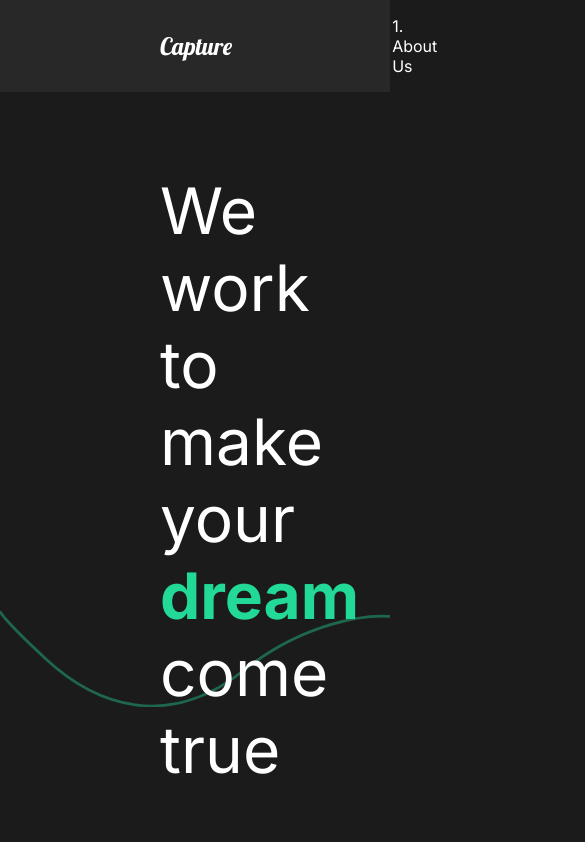
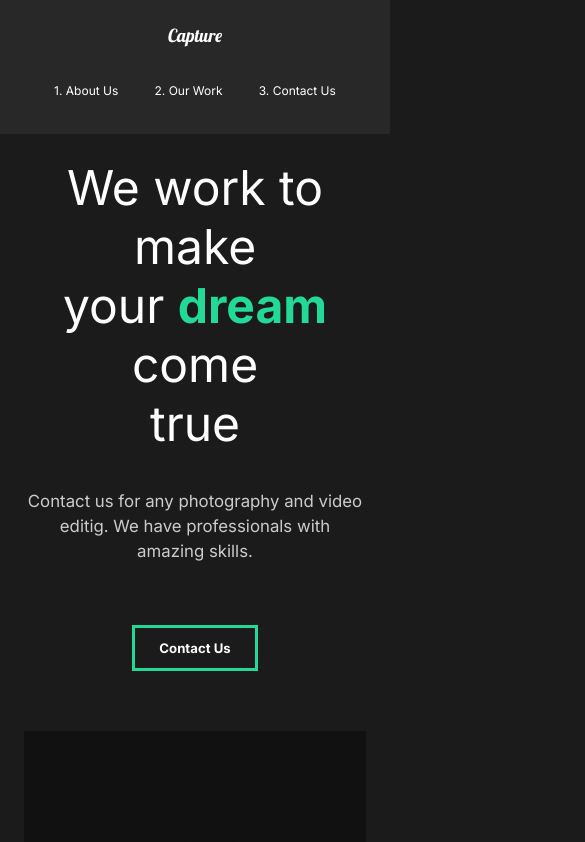
Before and after one commit to ErwinWoz/potrfolio-site, a React (Create React App) app: page / in a window 390 px wide. Shown: the top 842 px of the page, 585 px wide, since content can reach past the window. Built offline with nearby package versions, Linux system fonts and the light colour scheme.

Commit message:
Mobile friendly styling

```diff
--- a/src/components/GlobalStyle.js
+++ b/src/components/GlobalStyle.js
@@ -5,6 +5,12 @@
         margin: 0;
         padding: 0;
         box-sizing: border-box;
+    }
+
+    html {
+        @media (max-width: 1700px) {
+            font-size: 75%;
+        }
     }
 
     body {
--- a/src/components/Nav.js
+++ b/src/components/Nav.js
@@ -51,6 +51,22 @@
         padding-left: 10rem;
         position: relative;
     }
+    @media (max-width: 1300px) {
+        flex-direction: column;
+        padding: 1rem;
+        #logo {
+            display: inline-block;
+            margin: 1rem;
+        }
+        ul {
+            padding: 2rem;
+            justify-content: space-around;
+            width: 100%;
+            li {
+                padding: 0;
+            }
+        }
+    }
 `;
 
 export default Nav;
--- a/src/components/ServicesSection.js
+++ b/src/components/ServicesSection.js
@@ -74,6 +74,9 @@
 const Cards = styled.div`
     display: flex;
     flex-wrap: wrap;
+    @media (max-width: 1300px) {
+        justify-content: center;
+    }
 `;
 
 const Card = styled.div`
--- a/src/components/useScroll.js
+++ b/src/components/useScroll.js
@@ -3,7 +3,7 @@
 
 export const useScroll = () => {
     const controls = useAnimation();
-    const [element, view] = useInView({ threshold: 0.5 });
+    const [element, view] = useInView({ threshold: 0.2 });
     view ? controls.start('show') : controls.start('hidden');
     return [element, controls];
 };
--- a/src/pages/ContactUs.js
+++ b/src/pages/ContactUs.js
@@ -50,11 +50,18 @@
     padding: 5rem 10rem;
     color: #353535;
     min-height: 90vh;
+    @media (max-width: 1300px) {
+        padding: 2rem;
+        font-size: 1rem;
+    }
 `;
 
 const TitleStyle = styled.div`
     margin-bottom: 4rem;
     color: black;
+    @media (max-width: 1300px) {
+        margin-top: 5rem;
+    }
 `;
 
 const Hide = styled.div`
--- a/src/pages/MovieDetail.js
+++ b/src/pages/MovieDetail.js
@@ -72,6 +72,10 @@
     margin: 5rem 10rem;
     align-items: center;
     justify-content: space-between;
+    @media (max-width: 1500px) {
+        display: block;
+        margin: 2rem 2rem;
+    }
 `;
 
 
--- a/src/pages/OurWork.js
+++ b/src/pages/OurWork.js
@@ -75,6 +75,9 @@
     h2 {
         padding: 1rem 0rem;
     }
+    @media (max-width: 1300px) {
+        padding: 2rem 2rem;
+    }
 `;
 
 const MovieStyle = styled(motion.div)`
--- a/src/styles.js
+++ b/src/styles.js
@@ -8,6 +8,11 @@
     justify-content: space-between;
     padding: 5rem 10rem;
     color: white;
+    @media (max-width: 1300px) {
+        display: block;
+        padding: 2rem 2rem;
+        text-align: center;
+    }
 `;
 
 export const DescriptionStyle = styled.div `
@@ -16,6 +21,12 @@
     z-index: 2;
     h2 {
         font-weight: lighter;
+    }
+    @media (max-width: 1300px) {
+        padding: 0;
+        button {
+            margin: 2rem 0rem 5rem 0rem;
+        }
     }
 `;
 
```
Also changed, not shown: 1 other file (tests, documents, lock files or other folders).
